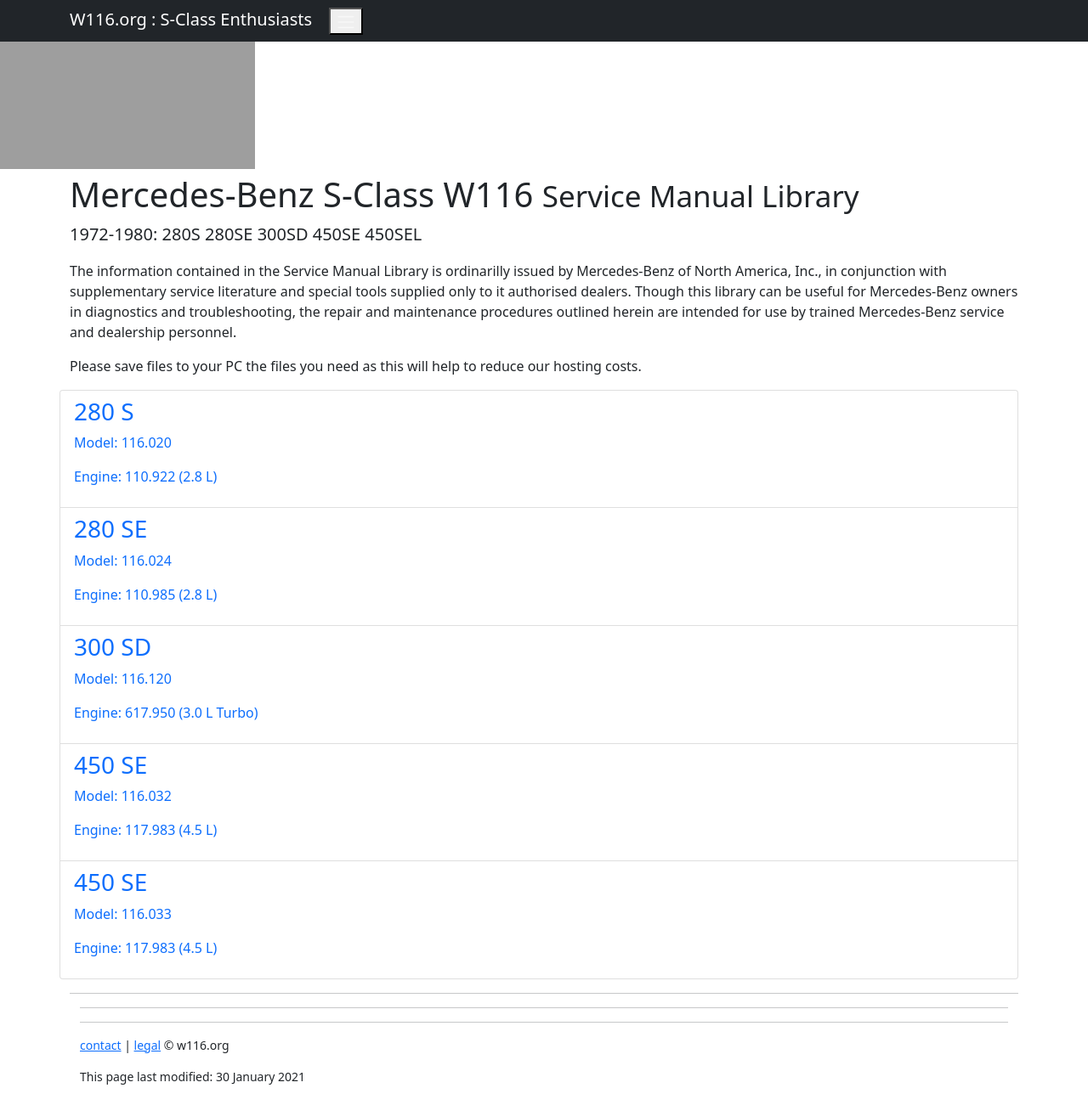
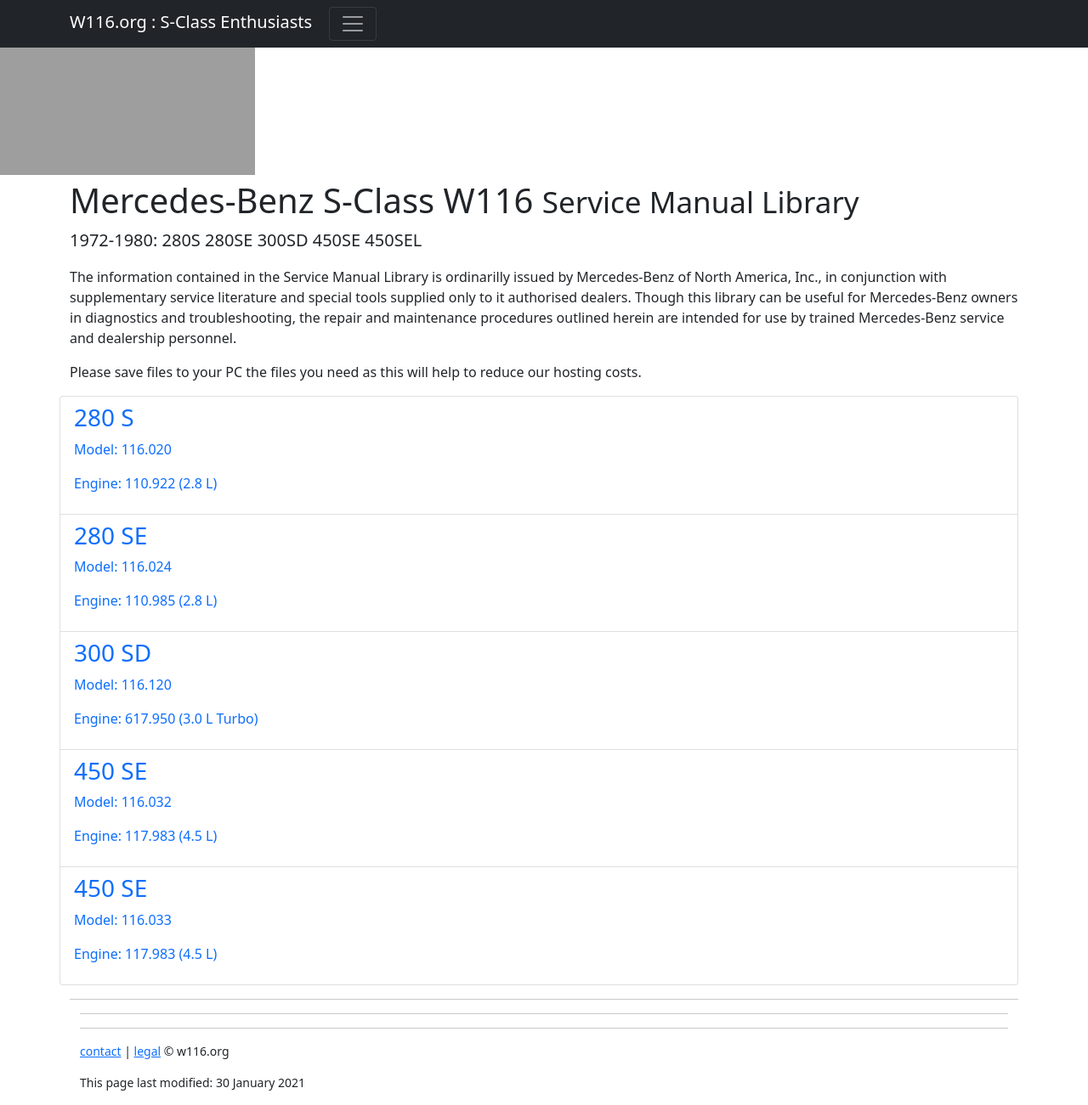
Before and after one commit to W116org/handbook, a Jekyll site: the page built from index.html, in a window 1280 px wide. Shown: the whole page at 85% size. Built offline with Jekyll 4.4.1, drawn with Linux system fonts in a browser that asks for light colours; comment, search, counter and statistics services are not loaded; grey boxes are pictures that could not be loaded.

Commit message:
Update navbar.html

```diff
--- a/_includes/navbar.html
+++ b/_includes/navbar.html
@@ -2,7 +2,7 @@
      <div class="container">
           <div class="navbar-header">
                <a href="/" class="navbar-brand">W116.org : S-Class Enthusiasts</a>
-               <button class="navbar-toggle" type="button" data-bs-toggle="collapse" data-bs-target="#navbar-main">
+               <button class="navbar-toggler" type="button" data-bs-toggle="collapse" data-bs-target="#navbar-main">
                     <span class="navbar-toggler-icon"></span>
                </button>
           </div>
```
